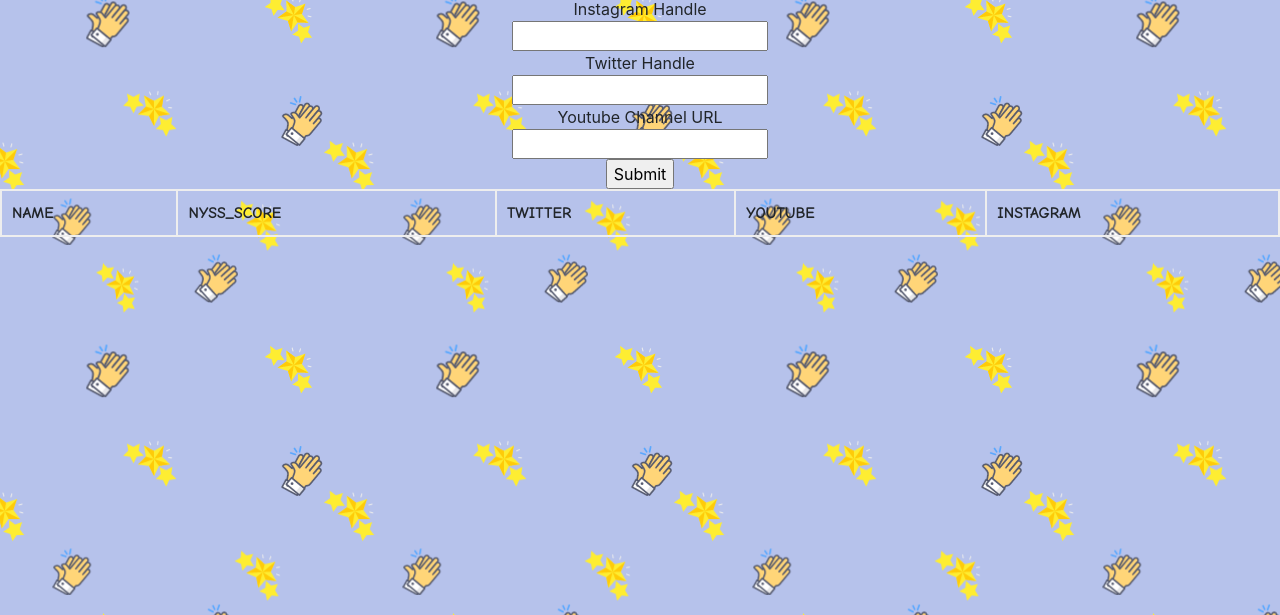
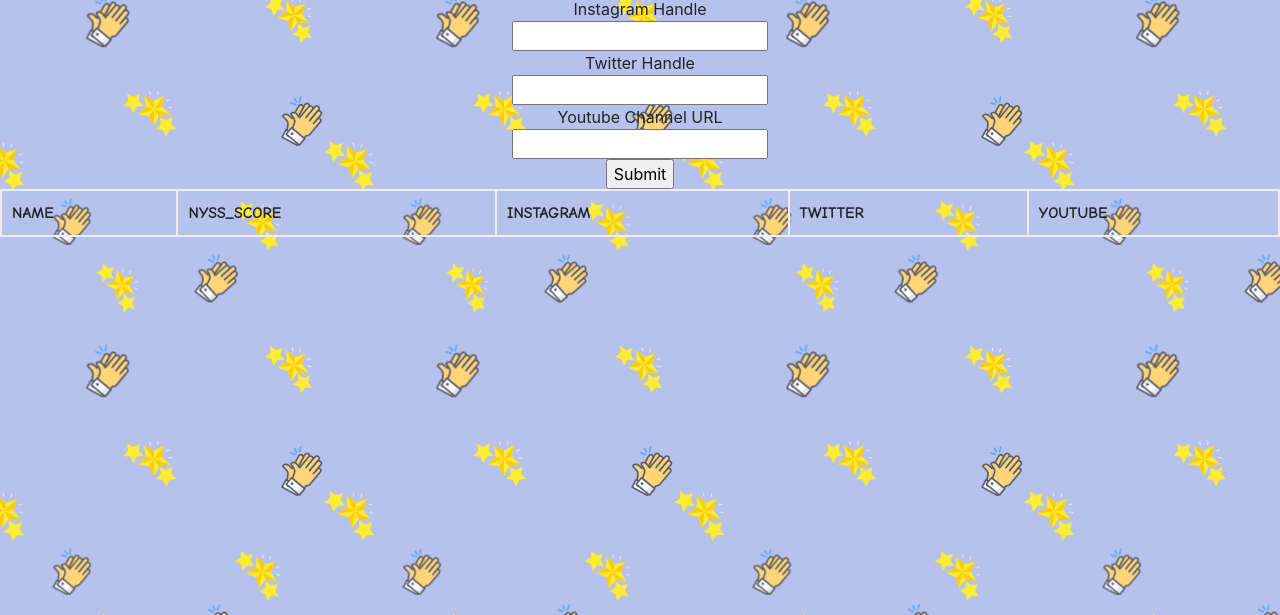
Before and after one commit to EazyDev/murphy_zone_may-19, a plain HTML site: page index.html in a window 1280 px wide. Shown: the part 185-800 px from the top of the page. Drawn offline with nearby package versions, Linux system fonts and the light colour scheme.

Commit message:
Update index.html

```diff
--- a/index.html
+++ b/index.html
@@ -75,9 +75,9 @@
               <tr>
                   <th onclick="sortColumn('name')">name</th>
                   <th onclick="sortColumn('nyss_score')">nyss_score</th>
-                  <th onclick="sortColumn('instagram')">twitter</th>
-                  <th onclick="sortColumn('twitter')">youtube</th>
-                  <th onclick="sortColumn('youtube')">instagram</th>
+                  <th onclick="sortColumn('instagram')">instagram</th>
+                  <th onclick="sortColumn('twitter')">twitter</th>
+                  <th onclick="sortColumn('youtube')">youtube</th>
               </tr>
               </thread>
 
```
